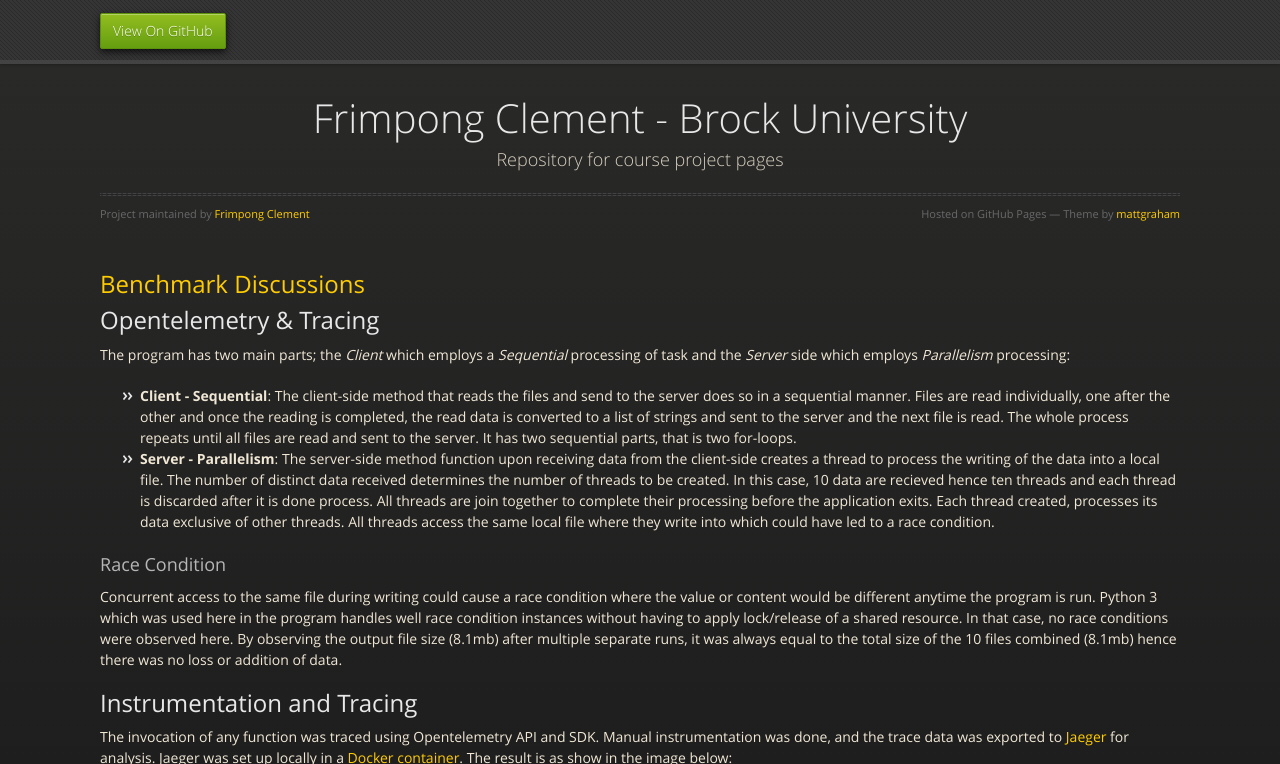
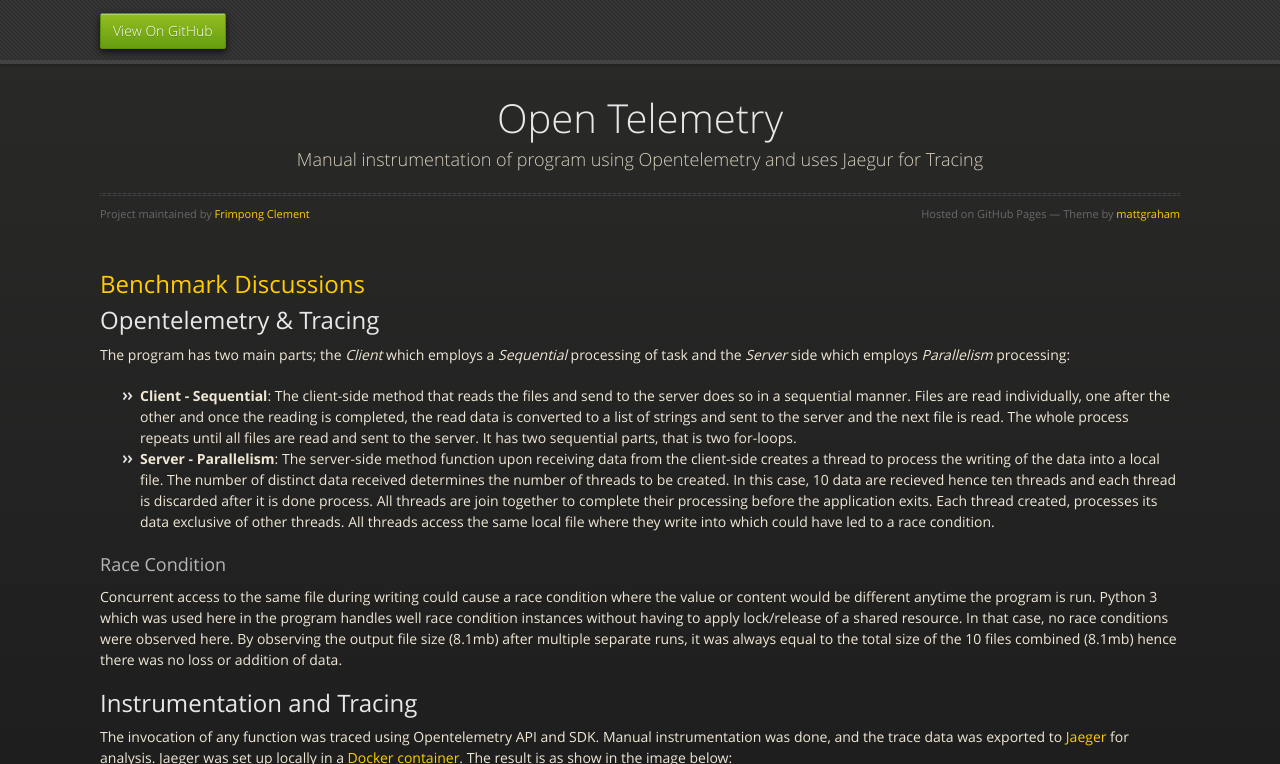
Before and after one commit to frimps-astro/frimps-astro.github.io, a Jekyll site: the page built from opentelemetry.md, in a window 1280 px wide and 900 px high, cut to the strip 0-764 px from the top of the window. Built offline with Jekyll 4.4.1, drawn with Linux system fonts in a browser that asks for light colours.

Commit message:
updated layouts

```diff
--- a/_layouts/midnight.html
+++ b/_layouts/midnight.html
@@ -35,8 +35,8 @@
 
       <section>
         <div id="title">
-          <h1>{{ site.title | default: site.github.repository_name }}</h1>
-          <p>{{ site.description | default: site.github.project_tagline }}</p>
+          <h1>{{ page.title | default: site.github.repository_name }}</h1>
+          <p>{{ page.description | default: site.github.project_tagline }}</p>
           <hr>
           <span class="credits left">Project maintained by <a href="{{ site.github.owner_url }}">Frimpong Clement</a></span>
           <span class="credits right">Hosted on GitHub Pages &mdash; Theme by <a href="https://twitter.com/mattgraham">mattgraham</a></span>
--- a/opentelemetry.md
+++ b/opentelemetry.md
@@ -1,6 +1,7 @@
 ---
 layout: midnight
 title: Open Telemetry
+description: Manual instrumentation of program using Opentelemetry and uses Jaegur for Tracing
 permalink: /opentelemetry
 ---
 
```
Also changed, not shown: benchmarking.md (+1 -0 lines), community-detection.md (+1 -0 lines).
